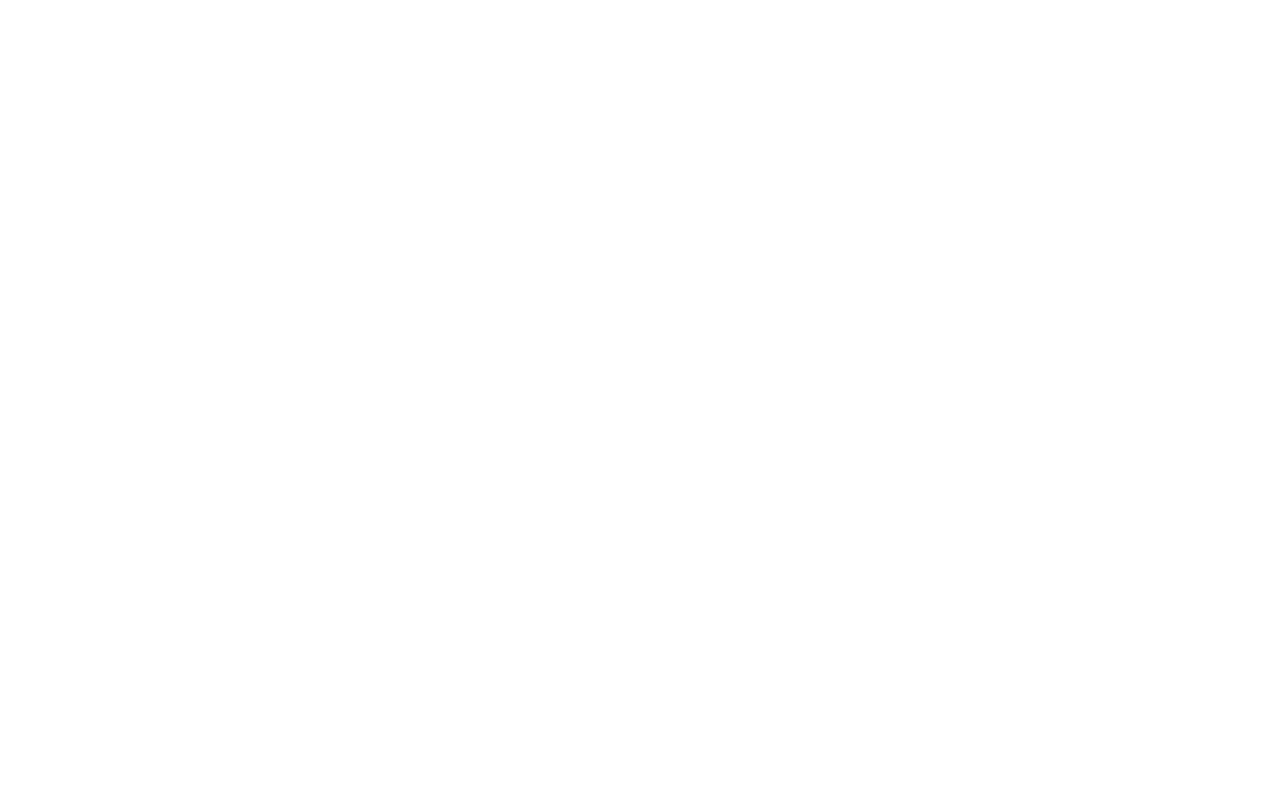
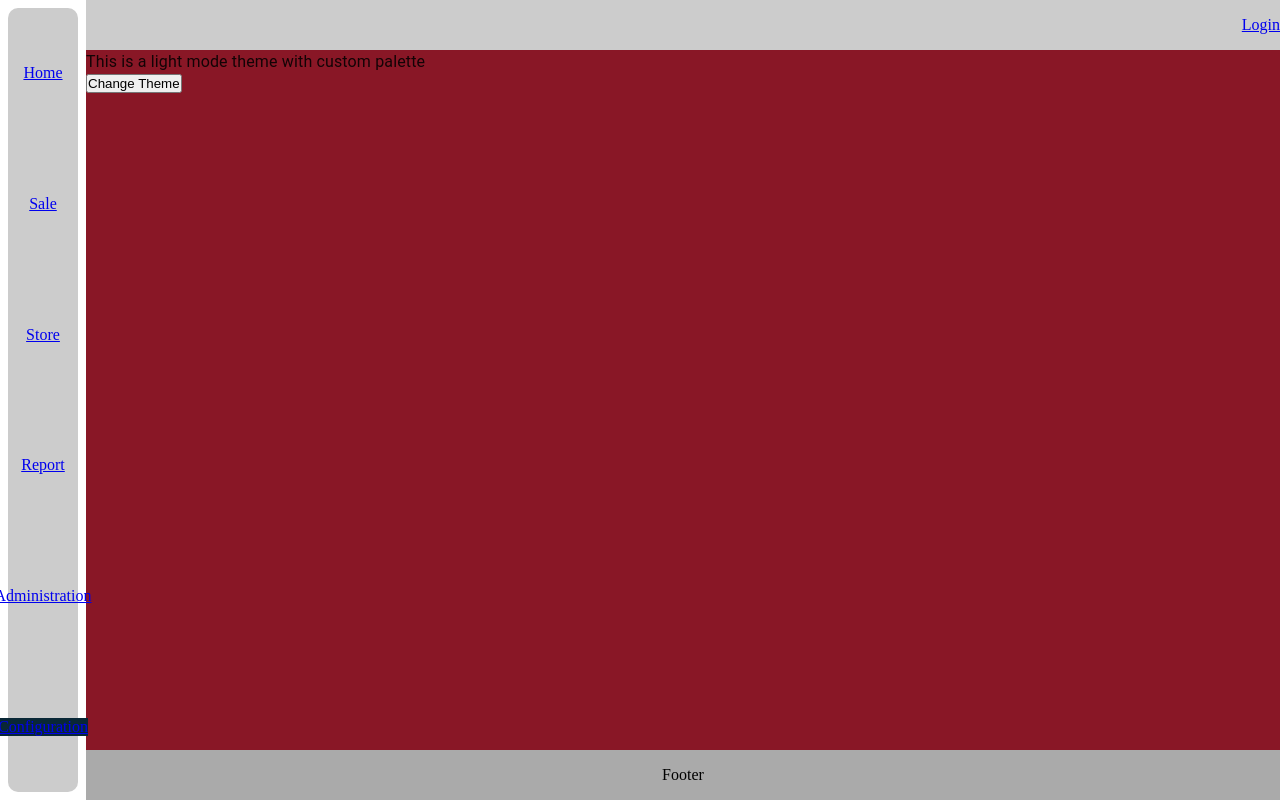
Before and after one commit to Thong17/softdev-web, a React (Create React App) app: page /config in a window 1280 px wide. Before the commit this address had no page. Built offline with nearby package versions, Linux system fonts and the light colour scheme.

Commit message:
[feature] - add theme context

```diff
--- a/src/app/router.tsx
+++ b/src/app/router.tsx
@@ -3,6 +3,7 @@
 import { Login } from "modules/auth/Login";
 import { Admin, User, Role } from "modules/admin";
 import { Counter } from "modules/counter/Counter";
+import Config from "modules/config/Config";
 
 const routes: RouteObject[] = [
     {
@@ -26,6 +27,10 @@
                 element: <AuthGuard role={{route: 'admin', action: 'list'}}><Role /></AuthGuard>
             }
         ]
+    },
+    {
+        path: '/config',
+        element: <Config />
     }
 ]
 
--- a/src/components/layouts/Layout.tsx
+++ b/src/components/layouts/Layout.tsx
@@ -1,19 +1,18 @@
-import { styled } from "@mui/system";
-import { FC, ReactElement } from "react";
-import Footer from "components/shared/Footer";
-import Sidebar from "components/shared/Sidebar";
+import { styled } from '@mui/system'
+import { FC, ReactElement } from 'react'
+import Footer from 'components/shared/Footer'
+import Sidebar from 'components/shared/Sidebar'
+import Navbar from 'components/shared/Navbar'
 
 const WrapContainer = styled('div')({
-  backgroundColor: '#f2f2f2',
   marginLeft: 86,
   width: 'calc(100% - 86px)',
-  height: '100vh'
+  height: '100vh',
 })
 
 const ContentContainer = styled('div')({
   width: '100%',
-  backgroundColor: '#eee',
-  minHeight: 'calc(100% - 100px)'
+  minHeight: 'calc(100% - 100px)',
 })
 
 interface ILayout {
@@ -25,12 +24,10 @@
     <>
       <Sidebar></Sidebar>
       <WrapContainer>
-        {navbar}
-        <ContentContainer>
-          {children}
-        </ContentContainer>
+        <Navbar>{navbar}</Navbar>
+        <ContentContainer sx={{ backgroundColor: 'background.default', color: 'text.primary' }}>{children}</ContentContainer>
         <Footer></Footer>
       </WrapContainer>
     </>
-  );
+  )
 }
--- /dev/null
+++ b/src/components/shared/Container.tsx
@@ -0,0 +1,11 @@
+import React from 'react'
+
+const Container = ({ children }) => {
+  return (
+    <div>
+      {children}
+    </div>
+  )
+}
+
+export default Container
--- a/src/components/shared/Navbar.tsx
+++ b/src/components/shared/Navbar.tsx
@@ -16,8 +16,8 @@
     const { user } = useAuth()
 
     return (
-        <CustomNavbar direction="row" alignItems="center" justifyContent="space-evenly">
-            {children}
+        <CustomNavbar direction="row" alignItems="center" justifyContent="space-between">
+            <div>{children}</div>
             { user ? <Profile username={ user.username } /> : <Link to="/login">Login</Link>}
         </CustomNavbar>
     )
--- /dev/null
+++ b/src/contexts/theme/ThemeContext.tsx
@@ -0,0 +1,46 @@
+import { createContext, useMemo, useState } from 'react'
+import { createTheme, ThemeProvider } from '@mui/material/styles'
+import { DefaultTheme } from '@mui/system'
+
+declare type ThemeOptions = 'light' | 'dark'
+
+interface IThemeContext {
+  mode: ThemeOptions,
+  theme: Partial<DefaultTheme>,
+  changeTheme: Function
+}
+
+const initMode: ThemeOptions = 'light'
+
+export const ThemeContext = createContext<IThemeContext>({
+  mode: initMode,
+  theme: {},
+  changeTheme: (mode: ThemeOptions) => {},
+})
+
+const ThemesProvider = ({ children }) => {
+  const [mode, setMode] = useState<ThemeOptions>(initMode)
+
+  const theme = useMemo((): Partial<DefaultTheme> => {
+    return createTheme({
+      palette: {
+        mode: mode,
+        background: {
+          default: mode === 'light' ? '#891726' : '#098727'
+        }
+      }
+    })
+  }, [mode])
+
+  const changeTheme = (mode: ThemeOptions) => {
+    setMode(mode)
+  }
+
+  return (
+    <ThemeContext.Provider value={{ mode, theme, changeTheme }}>
+      <ThemeProvider theme={theme}>{children}</ThemeProvider>
+    </ThemeContext.Provider>
+  )
+}
+
+export default ThemesProvider
--- /dev/null
+++ b/src/hooks/useTheme.ts
@@ -0,0 +1,6 @@
+import { useContext } from "react"
+import { ThemeContext } from "contexts/theme/ThemeContext"
+
+const useTheme = () => useContext(ThemeContext)
+
+export default useTheme
--- a/src/modules/admin/components/AdminNavbar.tsx
+++ b/src/modules/admin/components/AdminNavbar.tsx
@@ -1,13 +1,12 @@
 import React from 'react'
 import { NavLink } from 'react-router-dom'
-import Navbar from 'components/shared/Navbar'
 
 const AdminNavbar = () => {
   return (
-    <Navbar>
+    <>
         <NavLink to='/admin/role'>Role</NavLink>
         <NavLink to='/admin/user'>User</NavLink>
-    </Navbar>
+    </>
   )
 }
 
--- a/src/modules/admin/index.tsx
+++ b/src/modules/admin/index.tsx
@@ -1,15 +1,16 @@
-import { Layout } from "components/layouts/Layout";
-import AdminNavbar from "./components/AdminNavbar";
-import { useOutlet } from "react-router";
+import { Layout } from 'components/layouts/Layout'
+import AdminNavbar from './components/AdminNavbar'
+import { useOutlet } from 'react-router'
+import Container from 'components/shared/Container'
 
 export const Admin = () => {
   const outlet = useOutlet()
 
   return (
     <Layout navbar={<AdminNavbar />}>
-      { outlet || <h1>Admin</h1> }
+      {outlet || <Container>Admin</Container>}
     </Layout>
-  );
+  )
 }
 
 export { User } from './user'
--- /dev/null
+++ b/src/modules/config/Config.tsx
@@ -0,0 +1,21 @@
+import useTheme from 'hooks/useTheme'
+import { Layout } from 'components/layouts/Layout'
+import Container from 'components/shared/Container'
+import { Typography } from '@mui/material'
+
+const Config = () => {
+  const { changeTheme, mode } = useTheme()
+
+  return (
+    <Layout>
+      <Container>
+        <Typography>This is a {mode} mode theme with custom palette</Typography>
+      </Container>
+      <button onClick={() => changeTheme(mode === 'light' ? 'dark' : 'light')}>
+        Change Theme
+      </button>
+    </Layout>
+  )
+}
+
+export default Config
```
Also changed, not shown: src/app/App.tsx (+7 -3 lines), src/modules/admin/role/index.tsx (+12 -3 lines).
